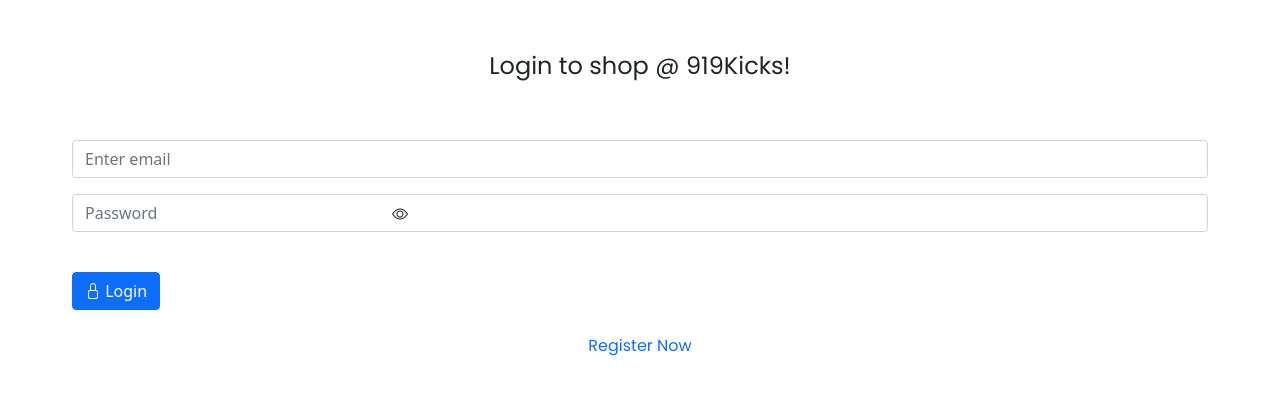
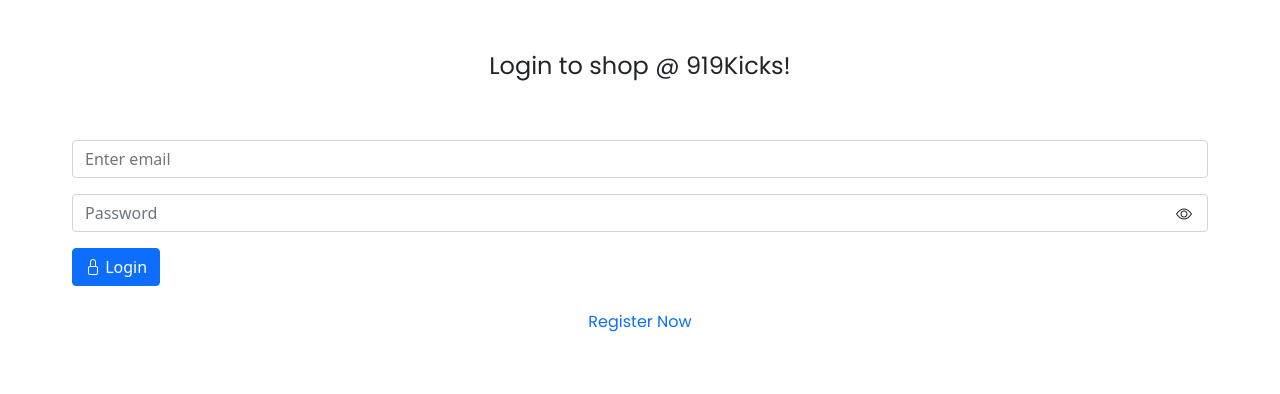
Before and after one commit to praveenprk/bookstore, a React (Create React App) app: page /login in a window 1280 px wide. Shown: the top 394 px of the page. Built offline with nearby package versions, Linux system fonts and the light colour scheme.

Commit message:
Added float:right to eye icon password field

```diff
--- a/src/styles/LoginScreenStyle/LoginScreenStyle.css
+++ b/src/styles/LoginScreenStyle/LoginScreenStyle.css
@@ -1,6 +1,7 @@
 .showPassIcon {
     position: relative;
-    left: 20em;
     bottom: 1.9em;
     cursor: pointer;
+    float: right;
+    right: 1em;
 }
```
